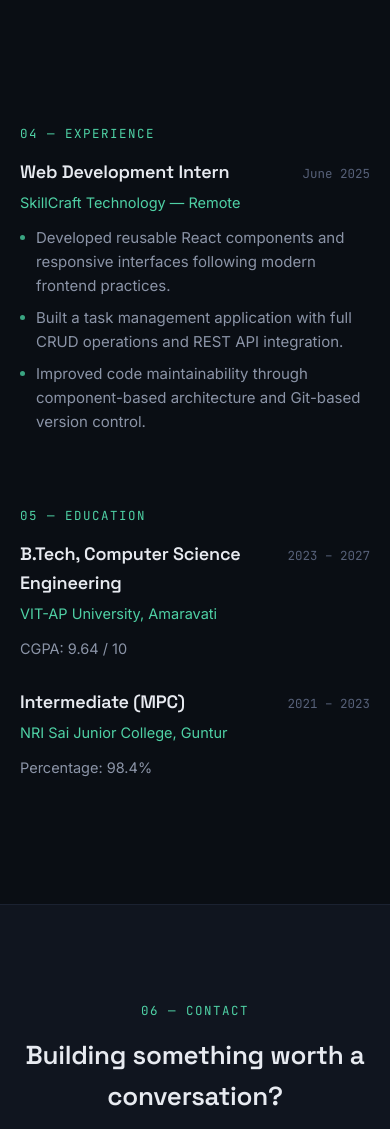
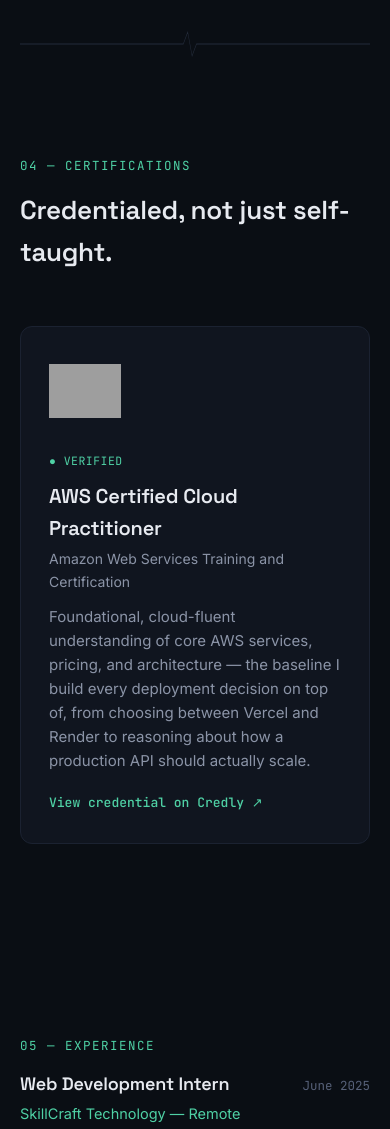
Before and after one commit to Priyanka0542/PORTFOLIO, a plain HTML site: page index.html in a window 390 px wide. Shown: the part 6820-7949 px from the top of the page. Drawn offline with Linux system fonts and the light colour scheme; grey boxes are pictures that could not be loaded.

Commit message:
feat: add Certifications section and update numbering for existing sections

```diff
--- a/index.html
+++ b/index.html
@@ -22,6 +22,7 @@
       <a href="#work" data-nav>Work</a>
       <a href="#about" data-nav>About</a>
       <a href="#skills" data-nav>Skills</a>
+      <a href="#certifications" data-nav>Certifications</a>
       <a href="#experience" data-nav>Experience</a>
       <a href="#contact" data-nav class="nav-cta">Contact</a>
     </nav>
@@ -264,11 +265,40 @@
     </div>
   </section>
 
+  <div class="section-divider" aria-hidden="true">
+    <svg viewBox="0 0 1200 40" preserveAspectRatio="none"><path d="M0,20 L560,20 L575,5 L590,35 L605,20 L1200,20" fill="none" stroke="currentColor" stroke-width="1.5"/></svg>
+  </div>
+
+  <!-- ============ CERTIFICATIONS ============ -->
+  <section class="certifications" id="certifications">
+    <div class="section-inner">
+      <div class="section-head">
+        <p class="eyebrow">04 — CERTIFICATIONS</p>
+        <h2>Credentialed, not just self-taught.</h2>
+      </div>
+
+      <div class="cert-list">
+        <a class="cert-card reveal" href="https://www.credly.com/badges/4da28445-2af7-4915-99bb-4b09b4428b63" target="_blank" rel="noopener">
+          <div class="cert-badge">
+            <img src="https://images.credly.com/size/340x340/images/00634f82-b07f-4bbd-a6bb-53de397fc3a6/image.png" alt="AWS Certified Cloud Practitioner badge" loading="lazy">
+          </div>
+          <div class="cert-info">
+            <span class="status status-live">● Verified</span>
+            <h3>AWS Certified Cloud Practitioner</h3>
+            <p class="cert-issuer">Amazon Web Services Training and Certification</p>
+            <p class="cert-desc">Foundational, cloud-fluent understanding of core AWS services, pricing, and architecture — the baseline I build every deployment decision on top of, from choosing between Vercel and Render to reasoning about how a production API should actually scale.</p>
+            <span class="cert-link">View credential on Credly ↗</span>
+          </div>
+        </a>
+      </div>
+    </div>
+  </section>
+
   <!-- ============ EXPERIENCE + EDUCATION ============ -->
   <section class="experience" id="experience">
     <div class="section-inner exp-grid">
       <div>
-        <p class="eyebrow">04 — EXPERIENCE</p>
+        <p class="eyebrow">05 — EXPERIENCE</p>
         <div class="exp-item">
           <div class="exp-top">
             <h3>Web Development Intern</h3>
@@ -283,7 +313,7 @@
         </div>
       </div>
       <div>
-        <p class="eyebrow">05 — EDUCATION</p>
+        <p class="eyebrow">06 — EDUCATION</p>
         <div class="exp-item">
           <div class="exp-top">
             <h3>B.Tech, Computer Science Engineering</h3>
@@ -307,7 +337,7 @@
   <!-- ============ CONTACT ============ -->
   <section class="contact" id="contact">
     <div class="section-inner contact-inner">
-      <p class="eyebrow">06 — CONTACT</p>
+      <p class="eyebrow">07 — CONTACT</p>
       <h2>Building something worth a conversation?</h2>
       <p class="contact-sub">I'm graduating in 2027 and actively looking for full-stack and AI engineering roles and internships. Reach out directly — I read everything myself.</p>
       <div class="contact-actions">
--- a/styles.css
+++ b/styles.css
@@ -430,6 +430,74 @@
 }
 
 /* ============================================
+   CERTIFICATIONS
+=============================================== */
+.cert-list{
+  display: flex;
+  flex-direction: column;
+  gap: 20px;
+}
+.cert-card{
+  display: grid;
+  grid-template-columns: 108px 1fr;
+  gap: 32px;
+  align-items: center;
+  padding: 28px;
+  border: 1px solid var(--border-soft);
+  border-radius: 12px;
+  background: var(--surface);
+  transition: border-color 0.2s ease, transform 0.2s ease, background 0.2s ease;
+}
+.cert-card:hover{
+  border-color: var(--accent-dim);
+  transform: translateY(-2px);
+  background: var(--surface-2);
+}
+.cert-badge{
+  width: 108px;
+  height: 108px;
+  display: flex;
+  align-items: center;
+  justify-content: center;
+}
+.cert-badge img{
+  width: 100%;
+  height: 100%;
+  object-fit: contain;
+}
+.cert-info h3{
+  font-size: 20px;
+  margin: 8px 0 4px;
+}
+.cert-issuer{
+  color: var(--text-muted);
+  font-size: 14px;
+  margin-bottom: 12px;
+}
+.cert-desc{
+  color: var(--text-muted);
+  font-size: 15px;
+  margin-bottom: 16px;
+  max-width: 620px;
+}
+.cert-link{
+  font-family: var(--font-mono);
+  font-size: 13px;
+  color: var(--accent);
+  font-weight: 500;
+}
+.cert-card:hover .cert-link{ color: var(--accent-dim); }
+
+@media (max-width: 640px){
+  .cert-card{
+    grid-template-columns: 1fr;
+    text-align: left;
+    gap: 20px;
+  }
+  .cert-badge{ width: 72px; height: 72px; }
+}
+
+/* ============================================
    EXPERIENCE / EDUCATION
 =============================================== */
 .exp-grid{
```
